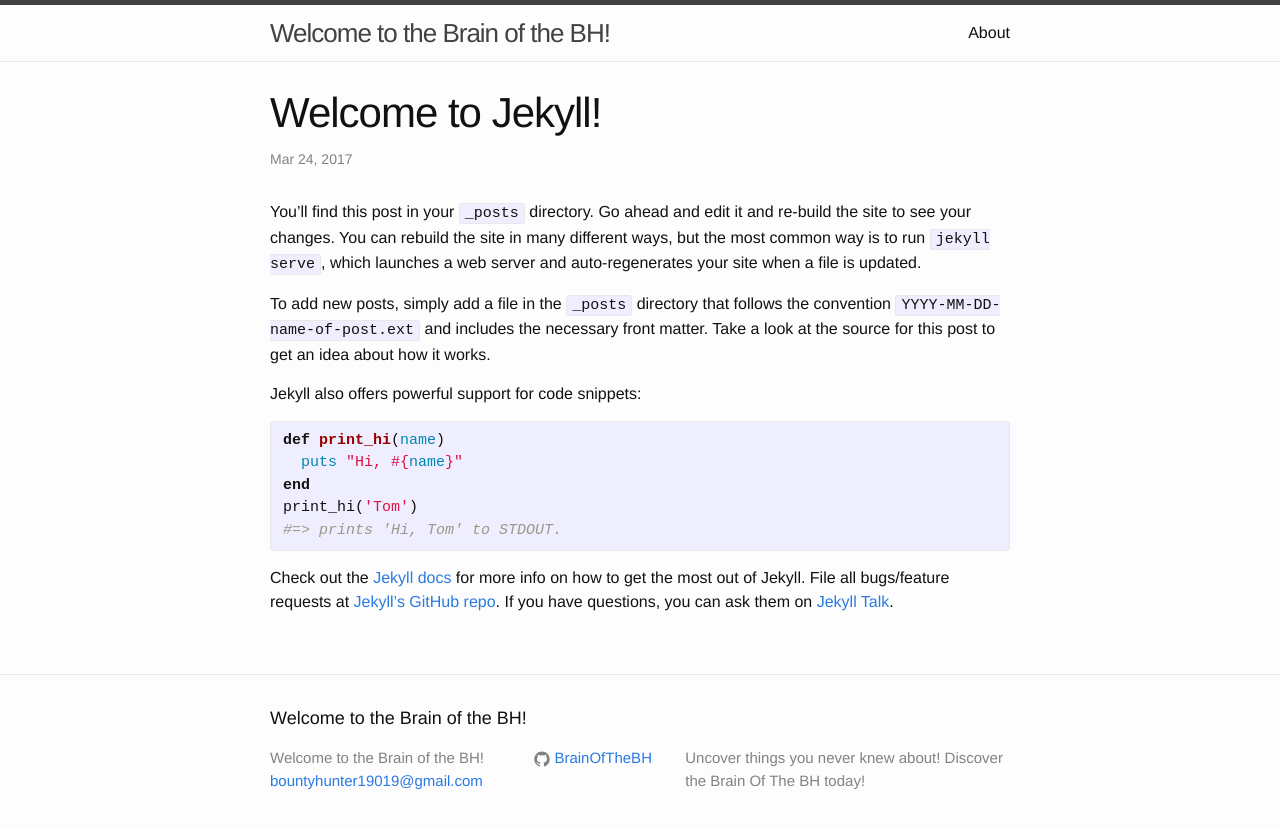
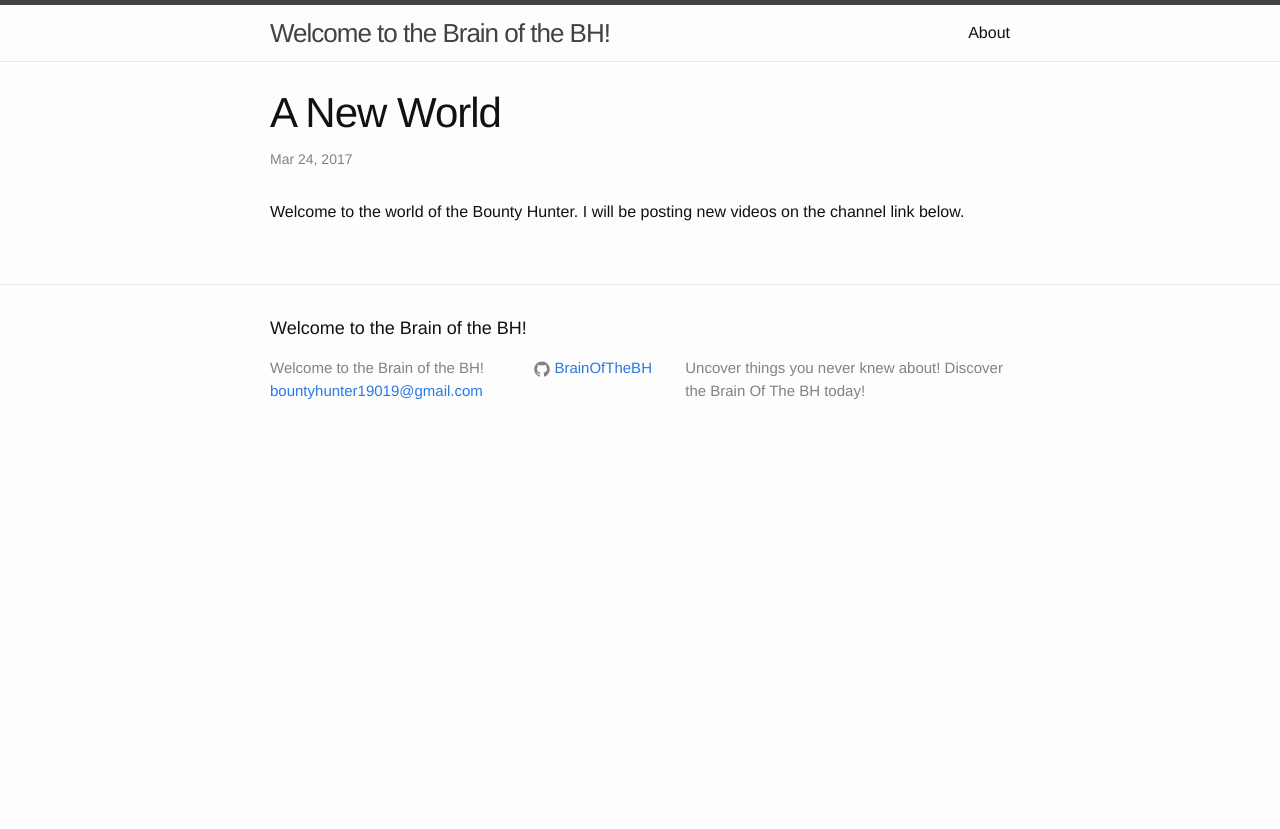
Before and after one commit to BrainOfTheBH/BrainOfTheBH.github.io, a Jekyll site: the page built from _posts/2017-03-24-welcome-to-jekyll.markdown, in a window 1280 px wide. Shown: the top 829 px of the page. Built offline with Jekyll 4.4.1, drawn with Linux system fonts in a browser that asks for light colours.

Commit message:
Update 2017-03-24-welcome-to-jekyll.markdown

```diff
--- a/_posts/2017-03-24-welcome-to-jekyll.markdown
+++ b/_posts/2017-03-24-welcome-to-jekyll.markdown
@@ -1,25 +1,7 @@
 ---
 layout: post
-title:  "Welcome to Jekyll!"
+title:  "A New World"
 date:   2017-03-24 01:02:33 +0000
 categories: jekyll update
 ---
-You’ll find this post in your `_posts` directory. Go ahead and edit it and re-build the site to see your changes. You can rebuild the site in many different ways, but the most common way is to run `jekyll serve`, which launches a web server and auto-regenerates your site when a file is updated.
-
-To add new posts, simply add a file in the `_posts` directory that follows the convention `YYYY-MM-DD-name-of-post.ext` and includes the necessary front matter. Take a look at the source for this post to get an idea about how it works.
-
-Jekyll also offers powerful support for code snippets:
-
-{% highlight ruby %}
-def print_hi(name)
-  puts "Hi, #{name}"
-end
-print_hi('Tom')
-#=> prints 'Hi, Tom' to STDOUT.
-{% endhighlight %}
-
-Check out the [Jekyll docs][jekyll-docs] for more info on how to get the most out of Jekyll. File all bugs/feature requests at [Jekyll’s GitHub repo][jekyll-gh]. If you have questions, you can ask them on [Jekyll Talk][jekyll-talk].
-
-[jekyll-docs]: http://jekyllrb.com/docs/home
-[jekyll-gh]:   https://github.com/jekyll/jekyll
-[jekyll-talk]: https://talk.jekyllrb.com/
+Welcome to the world of the Bounty Hunter. I will be posting new videos on the channel link below.
```
